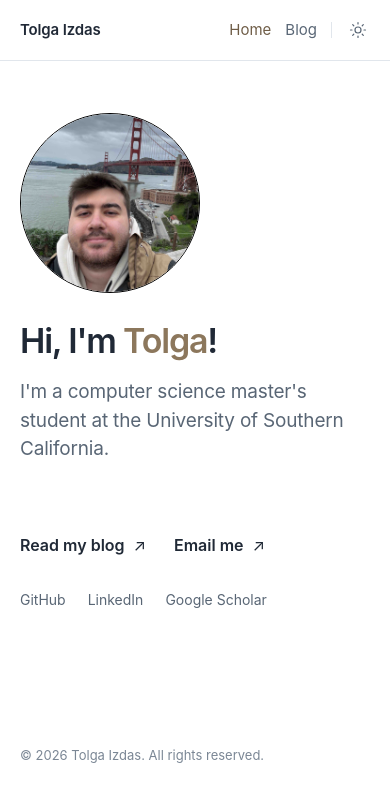
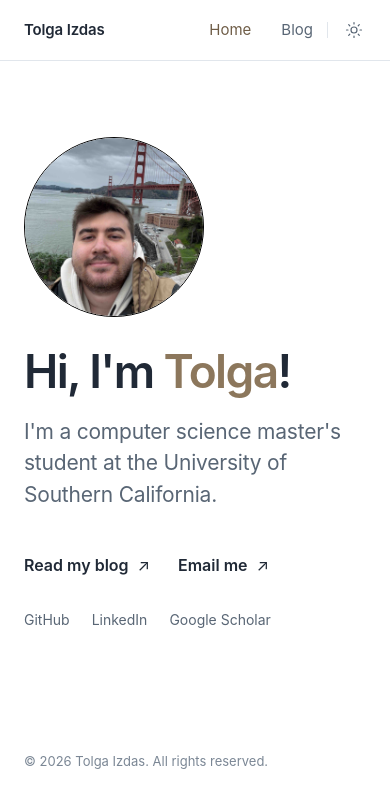
Before and after one commit to tolgaizdas/personal-website, a Next.js app: page / in a window 390 px wide. Shown: the top 808 px of the page. Built offline with nearby package versions, Linux system fonts and the light colour scheme.

Commit message:
Simplify responsive typography and layout spacing

```diff
--- a/src/app/globals.css
+++ b/src/app/globals.css
@@ -184,7 +184,7 @@ main.wrap {
   grid-template-columns: minmax(0, 620px) var(--photo-size);
   align-items: start;
   justify-content: space-between;
-  gap: clamp(24px, 4vw, 48px);
+  gap: 28px;
 }
 
 .home-photo {
@@ -213,7 +213,7 @@ main.wrap {
 .page-title,
 .not-found h1 {
   margin: 0 0 18px;
-  font-size: clamp(34px, 4vw, 46px);
+  font-size: 46px;
   line-height: 1.15;
 }
 
@@ -311,7 +311,7 @@ main.wrap {
   max-width: 630px;
   margin: 0 0 8px;
   font-family: var(--font-sans);
-  font-size: clamp(22px, 2.25vw, 28px);
+  font-size: 28px;
   font-weight: 500;
   letter-spacing: -0.035em;
   line-height: 1.2;
@@ -353,7 +353,7 @@ main.wrap {
 .article-header h1 {
   max-width: 520px;
   margin: 0 0 12px;
-  font-size: clamp(32px, 3.1vw, 36px);
+  font-size: 36px;
   line-height: 1.2;
 }
 
@@ -601,29 +601,10 @@ main.wrap {
   to { opacity: 1; transform: translateY(0); }
 }
 
-@media (max-width: 720px) {
-  :root { --gutter: 22px; }
-
-  main.wrap { padding-top: 52px; padding-bottom: 88px; }
-
-  .home-deck,
-  .page-intro,
-  .not-found p { font-size: 19px; }
-
-  .home-deck,
-  .page-intro,
-  .not-found p { min-height: 114px; }
-
-  .article-header { min-height: 212px; }
-  .article-header h1 { font-size: clamp(28px, 8vw, 32px); }
-  .article-meta { font-size: 14px; }
-}
-
 @media (max-width: 660px) {
   .home-intro {
     --photo-size: 180px;
     grid-template-columns: minmax(0, 1fr);
-    gap: 28px;
   }
 
   .home-photo { grid-row: 1; }
@@ -633,14 +614,6 @@ main.wrap {
   .home-actions { --enter-delay: 370ms; }
   .home-social { --enter-delay: 460ms; }
   .home-main + .site-footer { --enter-delay: 550ms; }
-}
-
-@media (max-width: 420px) {
-  :root { --gutter: 20px; }
-
-  .site-header nav { gap: 14px; }
-  .home-actions { gap: 14px 28px; }
-  .prose { font-size: 16px; }
 }
 
 @media (prefers-reduced-motion: reduce) {
```
